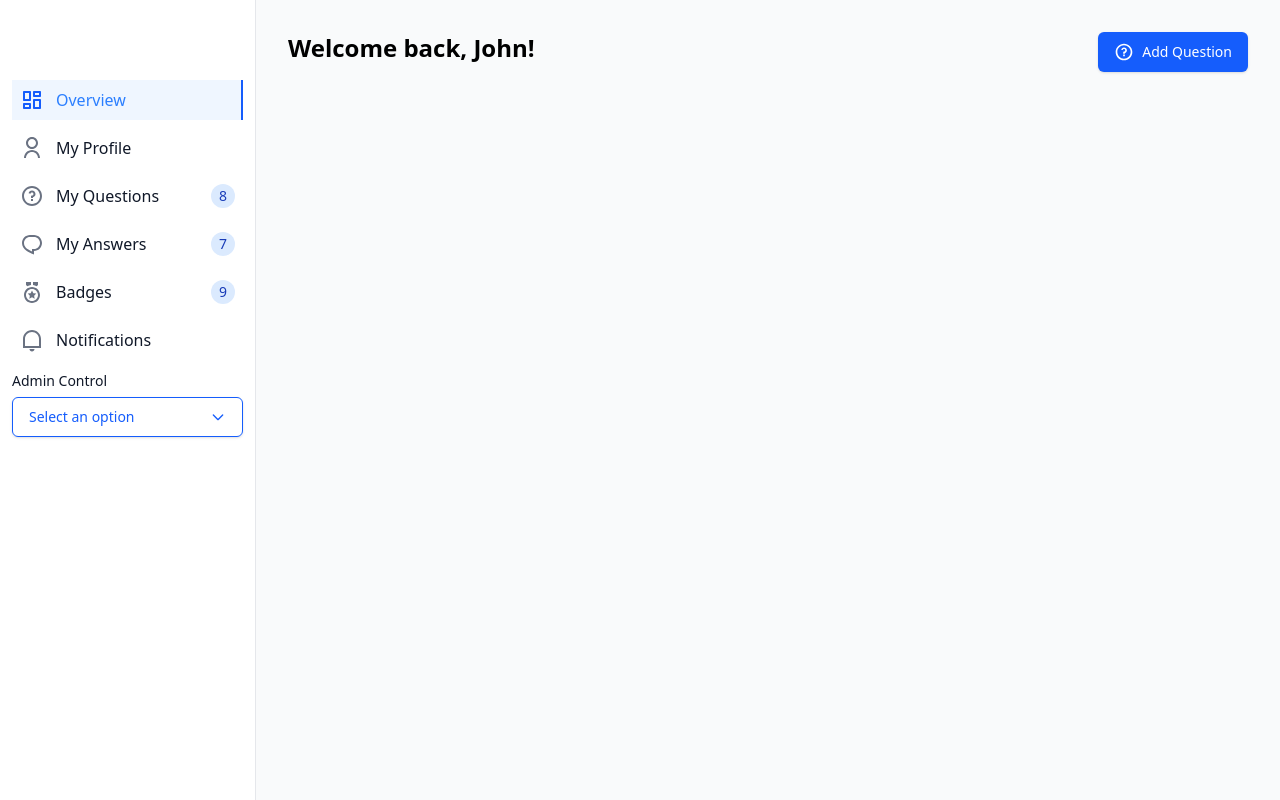
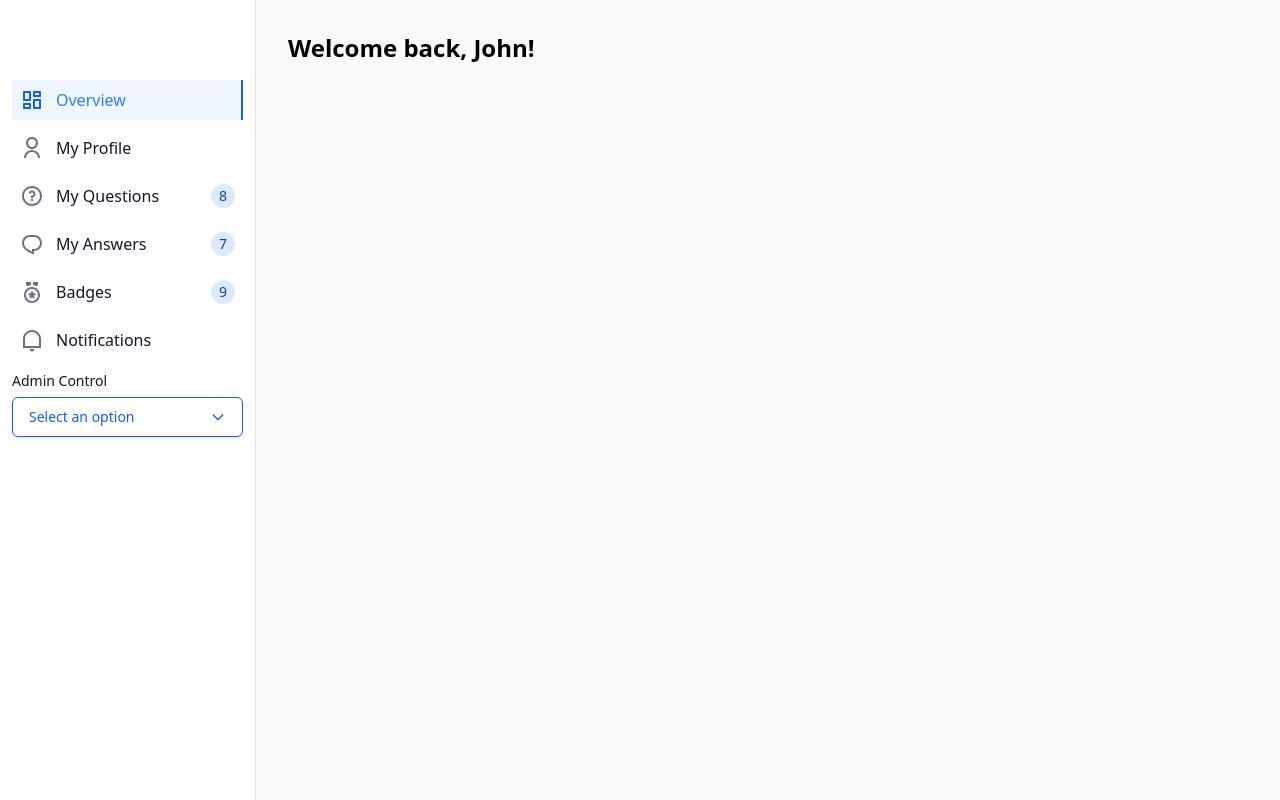
Before and after one commit to Zack-Pro-Ver/Knowledge-Sharing-Portal, a React (Vite) app: page /overview in a window 1280 px wide. Built offline with nearby package versions, Linux system fonts and the light colour scheme.

Commit message:
added conditional rendering on Button

```diff
--- a/src/components/Header/index.tsx
+++ b/src/components/Header/index.tsx
@@ -1,20 +1,35 @@
 import Button from "../../elements/Button/index";
 
-interface Props {
+interface BaseProps {
   title: string;
   description?: string;
+}
+
+interface ButtonRequiredProps extends BaseProps {
+  showButton: true;
+  buttonText: string;
+  icon: React.ReactNode;
+}
+
+interface ButtonOptionalProps extends BaseProps {
+  showButton: false;
   buttonText?: string;
   icon?: React.ReactNode;
 }
-export const Header = ({ title, description, buttonText, icon }: Props) => {
+
+type HeaderProps = ButtonRequiredProps | ButtonOptionalProps;
+
+export const Header = ({ title, description, showButton, buttonText, icon }: HeaderProps) => {
   return (
     <div className="flex flex-row justify-between p-4">
       <div className="flex flex-col">
-        <p className="text-2xl font-bold ">{title}</p>
-        {description && <p className="text-base font-normal">{description} </p>}
+        <p className="text-2xl font-bold">{title}</p>
+        {description && <p className="text-base font-normal">{description}</p>}
       </div>
 
-      {buttonText && <Button startIcon={icon}>{buttonText}</Button>}
+      {showButton && (
+        <Button startIcon={icon}>{buttonText}</Button>
+      )}
     </div>
   );
 };
--- a/src/pages/Badges/index.tsx
+++ b/src/pages/Badges/index.tsx
@@ -4,6 +4,8 @@ export const Badges = () => {
   return (
     <Header
       title='My Badges'
-      description="Track your achievements and progress" />
+      description="Track your achievements and progress"
+      showButton={false}
+    />
   )
 }
```
